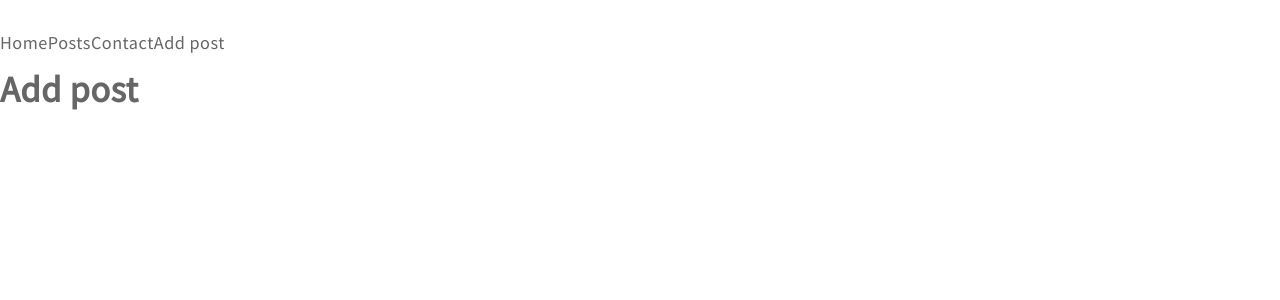
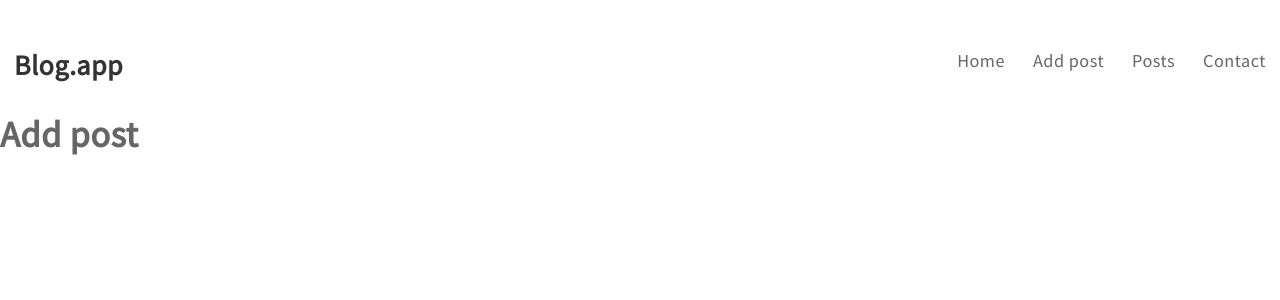
Before and after one commit to MaciekSznu/First-MERN-project, a React (Create React App) app in the folder client/: page /posts/new in a window 1280 px wide. Shown: the top 300 px of the page. Built offline with nearby package versions, Linux system fonts and the light colour scheme.

Commit message:
Modify Navbar component

```diff
--- a/client/src/components/features/NavBar/NavBar.js
+++ b/client/src/components/features/NavBar/NavBar.js
@@ -1,18 +1,28 @@
 import React from 'react';
-import { Link } from 'react-router-dom';
+import Logo from '../../common/Logo/Logo';
+import MainMenu from '../../layouts/MainMenu/MainMenu';
+import './NavBar.scss';
 
 // Link przekierowuje bez przeładowania strony
 class NavBar extends React.Component {
+state = {
+  links: [
+    {path: '/', title: 'Home'},
+    {path: '/posts.new', title: 'Add post'},
+    {path: '/posts', title: 'Posts'},
+    {path: '/contact', title: 'Contact'},
+  ]
+}
 
   render() {
+    const { links } = this.state;
+
     return (
-      <div>
-          <Link to='/'>Home</Link>
-          <Link to='/posts'>Posts</Link>
-          <Link to='/contact'>Contact</Link>
-          <Link to='/posts/new'>Add post</Link>
-      </div>
-    )
+      <nav className="navbar">
+        <Logo />
+        <MainMenu links={links} />
+      </nav>
+    );
   }
 }
 
--- /dev/null
+++ b/client/src/components/features/NavBar/NavBar.scss
@@ -0,0 +1,5 @@
+.navbar {
+  display: flex;
+  justify-content: space-between;
+  flex-wrap: wrap;
+}
```
